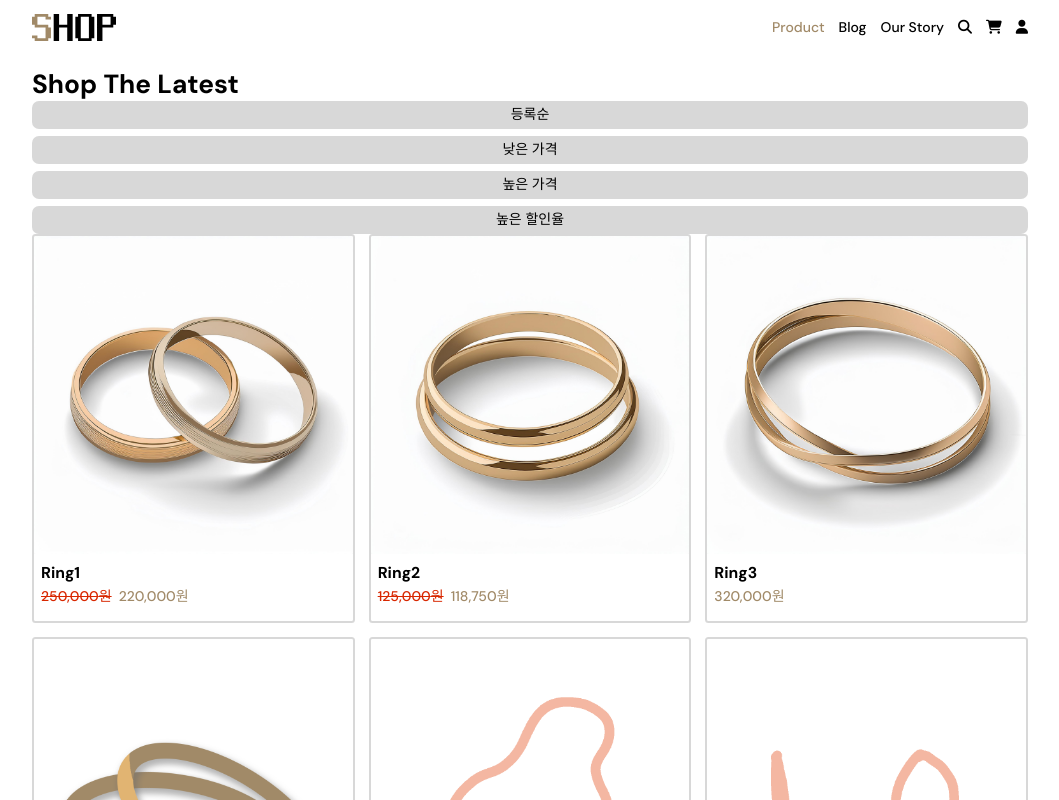
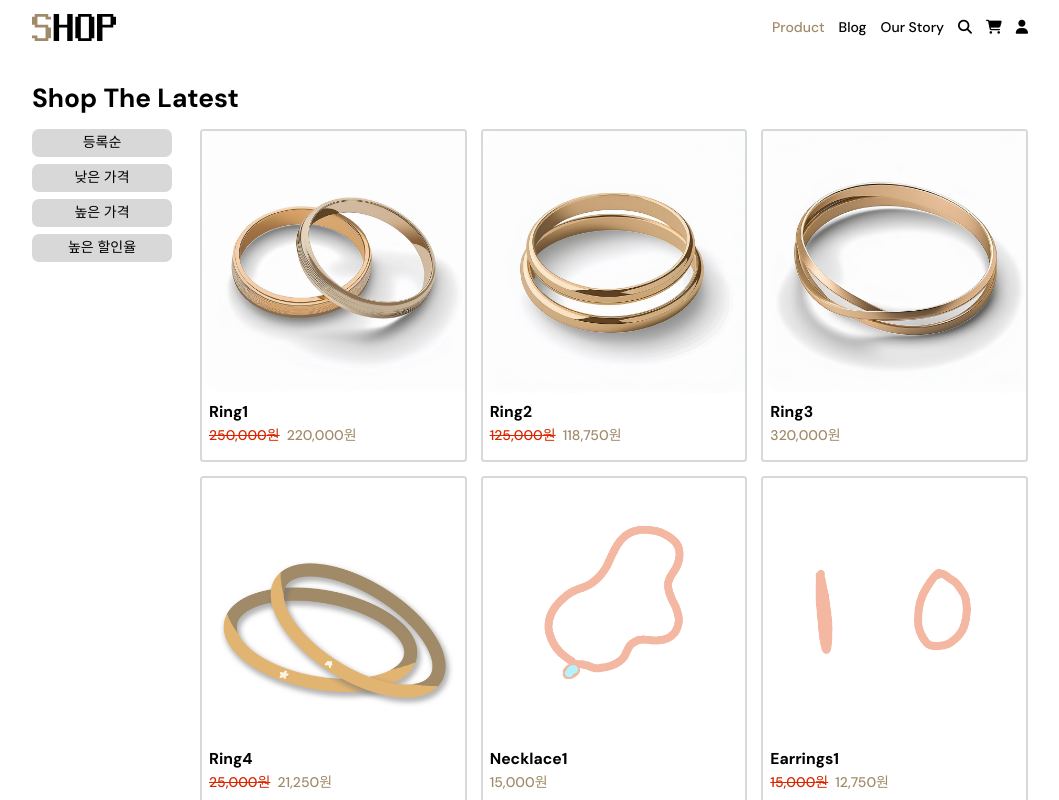
Before and after one commit to ppyom/shopping-mall, a React (Vite) app: page /product in a window 1280 px wide. Shown: the top 800 px of the page, without its empty margins (110-1169 px from the left). Built offline with nearby package versions, Linux system fonts and the light colour scheme; data requests are answered from the project's data file.

Commit message:
design: ProductPage 스타일 적용

```diff
--- a/src/components/Filter/Filter.module.css
+++ b/src/components/Filter/Filter.module.css
@@ -1,9 +1,13 @@
 .filter {
+  @apply w-40;
   @apply flex flex-col gap-2;
 }
 .filter button {
   @apply bg-neutral-gray rounded-lg py-1;
 }
+.filter button:hover {
+  @apply bg-main-accent/80;
+}
 .filter button.active {
   @apply bg-main-accent;
 }
--- /dev/null
+++ b/src/pages/ProductPage/ProductPage.module.css
@@ -0,0 +1,9 @@
+.productPage {
+  @apply flex flex-wrap justify-between;
+}
+.productPage h2 {
+  @apply w-full py-4;
+}
+.products {
+  @apply w-[calc(100%-10rem-2rem)] grid grid-cols-[repeat(auto-fill,minmax(200px,1fr))];
+}
--- a/src/pages/ProductPage/ProductPage.tsx
+++ b/src/pages/ProductPage/ProductPage.tsx
@@ -3,6 +3,7 @@ import ProductAPI from '../../apis/product.ts';
 import PageLayout from '../../components/layouts/PageLayout/PageLayout.tsx';
 import Filter, { type FilterValue } from '../../components/Filter/Filter.tsx';
 import Products from '../../components/Products/Products.tsx';
+import styles from './ProductPage.module.css';
 import type { Product } from '../../types/product.ts';
 
 const ProductPage = () => {
@@ -19,10 +20,10 @@ const ProductPage = () => {
   }, [filter]);
 
   return (
-    <PageLayout>
+    <PageLayout className={styles.productPage}>
       <h2>Shop The Latest</h2>
       <Filter current={filter} update={handleUpdateFilter} />
-      <Products products={products} />
+      <Products className={styles.products} products={products} />
     </PageLayout>
   );
 };
```
